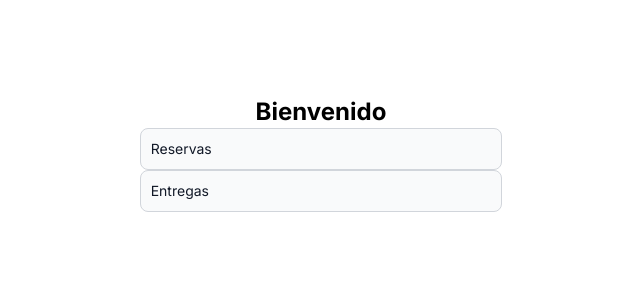
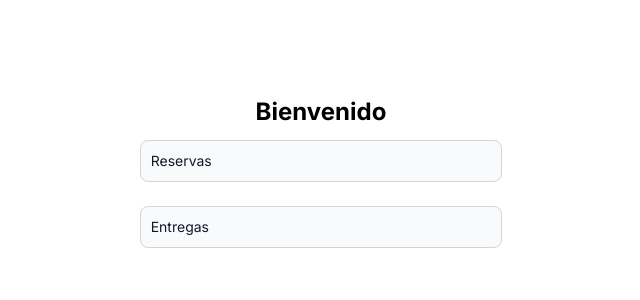
Before and after one commit to FerminAlvarez/PruebaTecnica, a Next.js app in the folder scooter-frontend/: page / in a window 1280 px wide. Shown: the top 300 px of the page, without its empty margins (319-959 px from the left). Built offline with nearby package versions, Linux system fonts and the light colour scheme.

Commit message:
Frontend: UI improvements

```diff
--- a/scooter-frontend/src/app/dropoff/page.tsx
+++ b/scooter-frontend/src/app/dropoff/page.tsx
@@ -1,11 +1,15 @@
 "use client";
 import { useEffect, useState } from "react";
+import { useRouter } from "next/navigation";
+
 
 export default function Home() {
   const [points, setPoints] = useState(undefined);
   const [selectedPoint, setSelectedPoint] = useState(undefined);
   const [rent, setRent] = useState(undefined);
   const [dni, setDni] = useState(undefined);
+  const router = useRouter();
+
 
   async function getPoints() {
     const res = await fetch("http://localhost:3001/points");
@@ -50,10 +54,10 @@ export default function Home() {
   }, []);
 
   return (
-    <main className="flex min-h-screen flex-col items-center p-24">
+    <main className="flex min-h-screen flex-col items-center  p-24">
       <h1 className="font-bold text-2xl">Entrega de monopatines</h1>
 
-      <div className="grid grid-flow-row grid-cols-2 items-center w-2/3">
+      <div className="grid grid-flow-row grid-cols-2 justify-items-center w-2/3">
       <div className="w-5/6 text-center">
           <label>Ingrese su DNI</label>
           <input
@@ -108,6 +112,10 @@ export default function Home() {
         }
 
       </div>
+
+      <button className="bg-gray-50 border border-gray-300 text-gray-900 text-sm rounded-lg focus:ring-blue-500 focus:border-blue-500 block p-2.5 my-12"onClick={() => router.back()}>
+        Back
+      </button>
     </main>
   );
 }
--- a/scooter-frontend/src/app/page.tsx
+++ b/scooter-frontend/src/app/page.tsx
@@ -4,8 +4,8 @@ export default function Home() {
   return (
     <main className="flex min-h-screen flex-col items-center p-24">
       <h1 className="font-bold text-2xl">Bienvenido</h1>
-      <Link className="w-1/3 bg-gray-50 border border-gray-300 text-gray-900 text-sm rounded-lg focus:ring-blue-500 focus:border-blue-500 block p-2.5" href="/pickup">Reservas</Link>
-      <Link className="w-1/3 bg-gray-50 border border-gray-300 text-gray-900 text-sm rounded-lg focus:ring-blue-500 focus:border-blue-500 block p-2.5" href="/dropoff">Entregas</Link>
+      <Link className="w-1/3 bg-gray-50 border border-gray-300 text-gray-900 text-sm rounded-lg focus:ring-blue-500 focus:border-blue-500 block p-2.5 my-3" href="/pickup">Reservas</Link>
+      <Link className="w-1/3 bg-gray-50 border border-gray-300 text-gray-900 text-sm rounded-lg focus:ring-blue-500 focus:border-blue-500 block p-2.5 my-3" href="/dropoff">Entregas</Link>
     </main>
   );
 }
--- a/scooter-frontend/src/app/pickup/page.tsx
+++ b/scooter-frontend/src/app/pickup/page.tsx
@@ -1,11 +1,14 @@
 "use client";
 import { useEffect, useState } from "react";
+import { useRouter } from "next/navigation";
+
 
 export default function Home() {
   const [points, setPoints] = useState(undefined);
   const [scooters, setScooters] = useState(undefined);
   const [selectedScooter, setSelectedScooter] = useState(undefined);
   const [dni, setDni] = useState(undefined);
+  const router = useRouter();
 
   async function getPoints() {
     const res = await fetch("http://localhost:3001/points");
@@ -54,7 +57,7 @@ export default function Home() {
     <main className="flex min-h-screen flex-col items-center p-24">
       <h1 className="font-bold text-2xl">Alquiler de monopatines</h1>
 
-      <form className="grid grid-flow-row grid-cols-2 items-center w-2/3">
+      <form className="grid grid-flow-row grid-cols-2 justify-items-center w-2/3">
         {points && (
           <div className="w-5/6 text-center">
             <label>Selecciona el punto</label>
@@ -112,6 +115,10 @@ export default function Home() {
         }
 
       </form>
+
+      <button className="bg-gray-50 border border-gray-300 text-gray-900 text-sm rounded-lg focus:ring-blue-500 focus:border-blue-500 block p-2.5 my-12"onClick={() => router.back()}>
+        Back
+      </button>
     </main>
   );
 }
```
